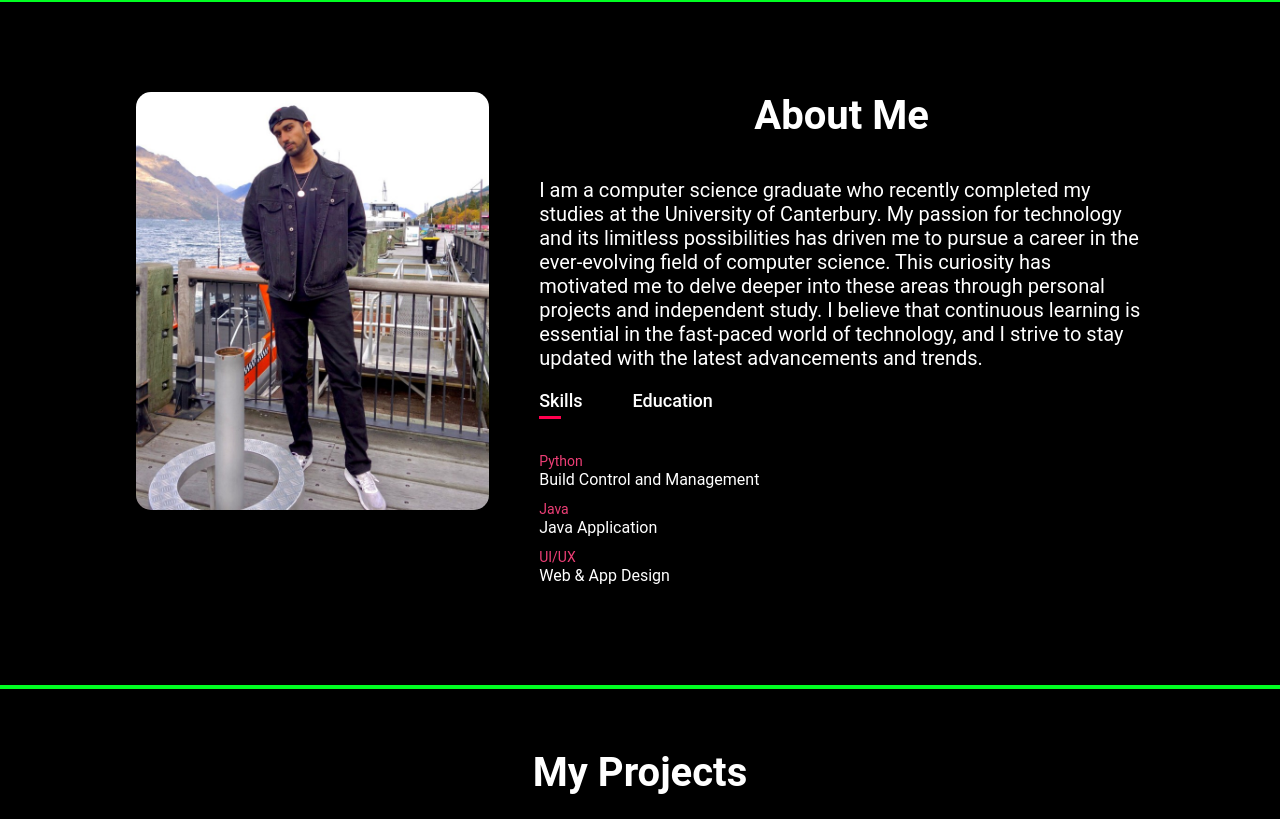
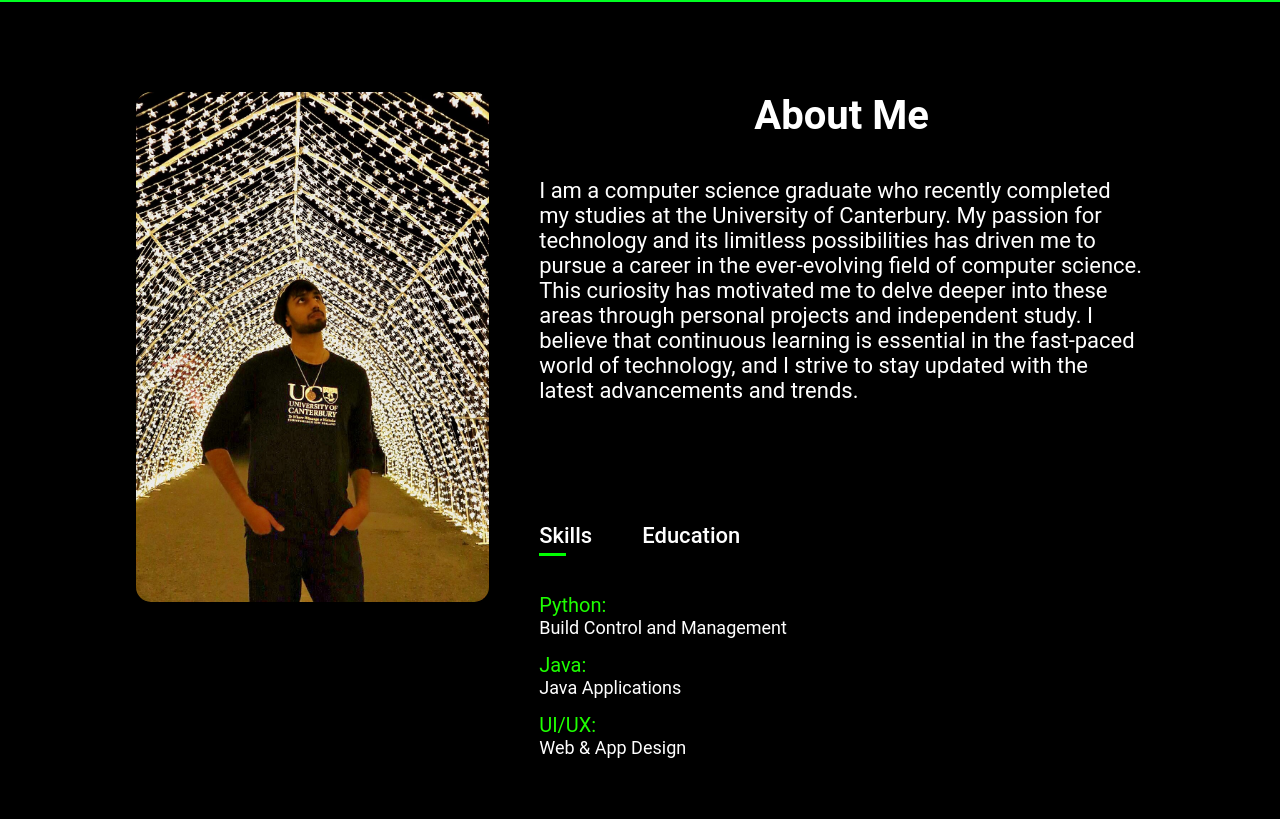
Before and after one commit to msa280/msa280.github.io, a plain HTML site: page index.html in a window 1280 px wide. Shown: the part 802-1621 px from the top of the page. Drawn offline with Linux system fonts and the light colour scheme.

Commit message:
Final Push of the day

```diff
--- a/index.html
+++ b/index.html
@@ -40,7 +40,7 @@
   <div class="container">
     <div class="row">
       <div class="about-col-1">
-        <img src="images/haider.jpg">
+        <img src="images/Light Show.jpg">
       </div>
       <div class="about-col-2">
         <h1 class="sub-title">About Me</h1>
@@ -59,9 +59,9 @@
         </div>
         <div class="tab-contents active-tab" id="skills">
           <ul>
-            <li><span>Python</span><br>Build Control and Management</li>
-            <li><span>Java</span><br>Java Application</li>
-            <li><span>UI/UX</span><br>Web & App Design</li>
+            <li><span>Python:</span><br>Build Control and Management</li>
+            <li><span>Java:</span><br>Java Applications</li>
+            <li><span>UI/UX:</span><br>Web & App Design</li>
           </ul>
         </div>
         <div class="tab-contents" id="education">
--- a/style.css
+++ b/style.css
@@ -138,8 +138,9 @@ nav ul li a:hover::after {
 }
 
 .para {
-  font-size: 20px;
+  font-size: 22px;
   color: white;
+  padding-bottom: 100px;
 }
 
 .tab-titles {
@@ -149,7 +150,7 @@ nav ul li a:hover::after {
 
 .tab-links {
   margin-right: 50px;
-  font-size: 18px;
+  font-size: 22px;
   font-weight: 500;
   cursor: pointer;
   position: relative;
@@ -159,7 +160,7 @@ nav ul li a:hover::after {
   content: "";
   width: 0;
   height: 3px;
-  background: #ff004f;
+  background: #00ff00;
   position: absolute;
   left: 0;
   bottom: -8px;
@@ -173,11 +174,13 @@ nav ul li a:hover::after {
 .tab-contents ul li {
   list-style: none;
   margin: 10px 0;
+  font-size: 18px;
+  padding-top: 5px;
 }
 
 .tab-contents ul li span {
-  color: #ec3e75;
-  font-size: 14px;
+  color: #1eff00;
+  font-size: 20px;
 }
 
 .tab-contents {
@@ -215,7 +218,7 @@ nav ul li a:hover::after {
 .work img {
   width: 100%;
   border-radius: 30px;
-  border: 3px solid black;
+  border: 2px solid rgb(110, 250, 110);
   display: block;
   transition: 0.5s;
 }
@@ -236,7 +239,7 @@ nav ul li a:hover::after {
   padding: 0 80px;
   text-align: center;
   font-size: 20px;
-  transition: 0.5s;
+  transition: 0.7s;
 }
 
 .layer h3 {
@@ -270,7 +273,7 @@ nav ul li a:hover::after {
   display: block;
   margin: 50px auto;
   width: fit-content;
-  border: 3px solid #2cff2c;
+  border: 3px solid #838383;
   padding: 14px 50px;
   border-radius: 10px;
   text-decoration: none;
@@ -349,7 +352,7 @@ nav ul li a:hover::after {
 
 .btn.btn2:hover {
   background:#89f785;
-  border-color: #027916;
+  border-color: #00ff2a;
   font-size: 20px;
   color: rgb(0, 0, 0);
 }
```
Also changed, not shown: images/Light Show.jpg (added), images/UC Sakura.jpg (added), images/Untitled.png (deleted), images/download.png (deleted), images/haider.jpg (deleted), images/w.png (deleted), images/x.png (deleted).
